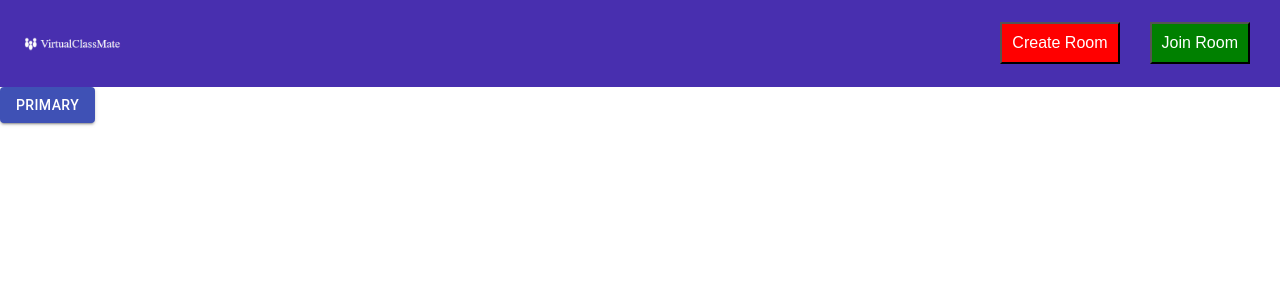
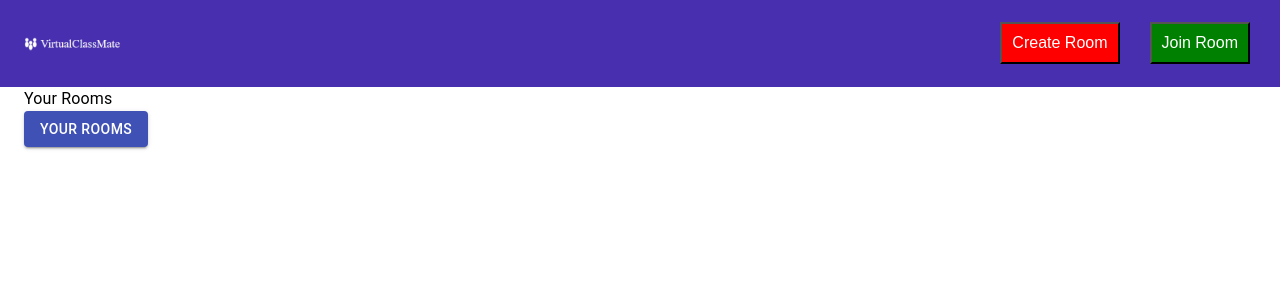
Before and after one commit to quacklinhui/VirtualClassMate, a React (Create React App) app in the folder frontend/: page / in a window 1280 px wide. Shown: the top 300 px of the page. Built offline with nearby package versions, Linux system fonts and the light colour scheme.

Commit message:
added a button and container to homepage

```diff
--- a/frontend/src/HomeComponents/HomePage.js
+++ b/frontend/src/HomeComponents/HomePage.js
@@ -1,5 +1,5 @@
 import NavBar from './NavBar/NavBar';
-import {Button} from '@material-ui/core'
+import {Button, Typography, Paper, Box, Container} from '@material-ui/core'
 
 function HomePage() {
     return (
@@ -8,9 +8,17 @@ function HomePage() {
         <NavBar />
       </div>
 
-      <Button variant="contained" color="primary">
-        Primary
-      </Button>
+
+      <Container color = "primary.main" maxWidth="lrg">
+      <Typography>
+          Your Rooms
+        </Typography>
+        <Button variant="contained" color="primary">
+          Your Rooms
+        </Button>
+
+      </Container>
+
       </>
     );
   }
```
